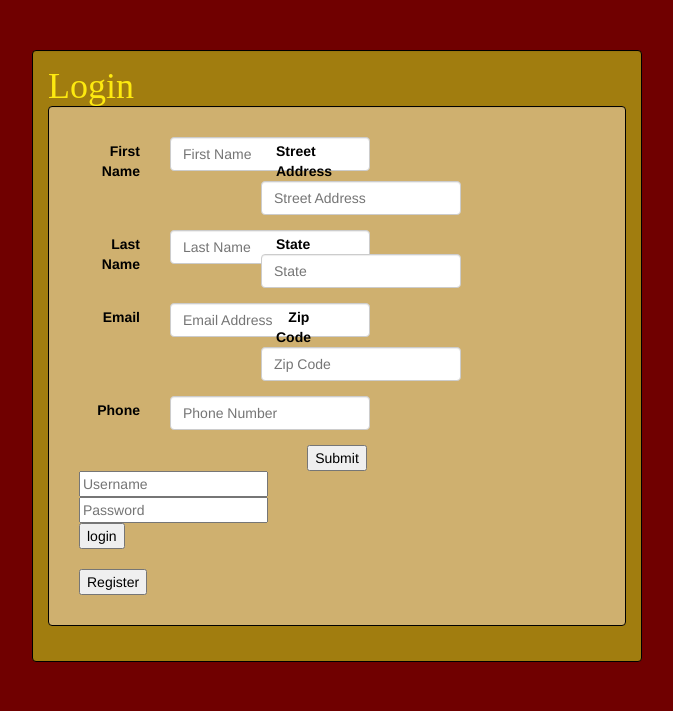
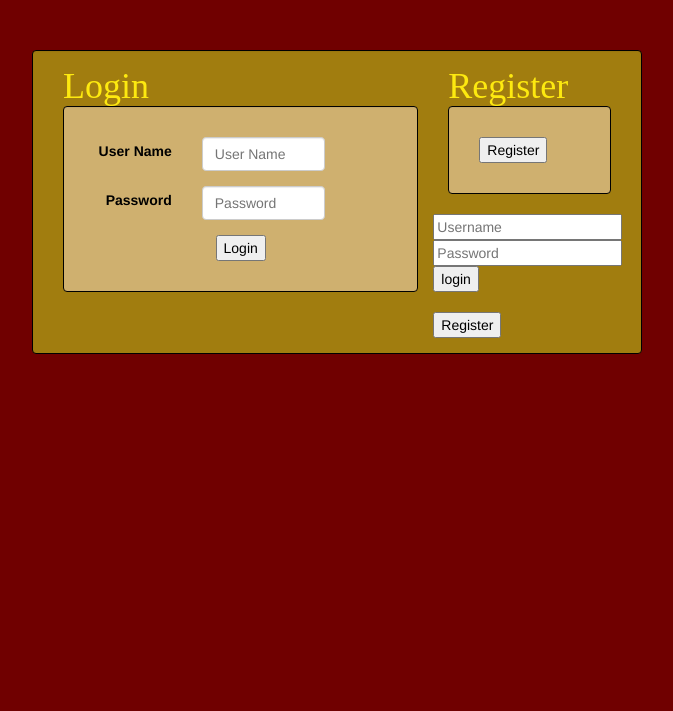
Before and after one commit to walker-clint/Group02SWE3613, a PHP site: page /login.php in a window 1280 px wide. Shown: the part 176-887 px from the top of the page, without its empty margins (303-976 px from the left). Run offline with PHP 8.4, Linux system fonts and the light colour scheme; data that the repository does not hold is empty; some libraries are stand-ins or nearby versions.

Commit message:
login button test

```diff
--- a/css/index_style.css
+++ b/css/index_style.css
@@ -2142,7 +2142,7 @@ http://www.smashingmagazine.com/2014/02/27/making-embedded-content-work-in-respo
 
 .form-control-1 {
     display: block;
-    width: 200px;
+    width: inherit;
     height: 34px;
     padding: 6px 12px;
     font-size: 14px;
--- a/login.php
+++ b/login.php
@@ -95,50 +95,46 @@ if ($_POST['user_name']) {
         <div id="center-column" class="col-sm-6">
             <div class="well bs-component">
                 <!--<legend>LEFT COLUMN</legend>-->
-                <h1>Login</h1>
 
 
+                <div class="col-sm-8">
+                    <h1>Login</h1>
+                    <div class="well-1 bs-component">
+                        <form class="form-horizontal" action="login.php" method="post">
+                            <div class="form-group">
+                                <label for="User Name" class="col-lg-4 control-label">User Name</label>
 
-                <div class="well-1 bs-component">
-                    <form class="form-horizontal" action="main_menu.php.php" method="post">
+                                <div class="col-lg-8">
+                                    <input type="text" class="form-control-1" name="user_name" placeholder="User Name">
+                                </div>
+
+                            </div>
+
                             <div class="form-group">
-                            <label for="firstName" class="col-lg-2 control-label">First Name</label>
-                            <div class="col-lg-2">
-                                <input type="text" class="form-control-1" name="firstName" placeholder="First Name">
-                            </div>
-                            <div class="col-lg-4">
-                                <label for="address" class="col-lg-5 control-label">Street Address</label>
-                                <input type="text" class="form-control-1" name="street" placeholder="Street Address">
+                                <label for="Password" class="col-lg-4 control-label">Password</label>
+
+                                <div class="col-lg-8">
+                                    <input align="center" type="Password" class="form-control-1" name="Password"
+                                           placeholder="Password">
                                 </div>
                             </div>
-                        <div class="form-group">
-                            <label for="lastName" class="col-lg-2 control-label">Last Name</label>
-                            <div class="col-lg-2">
-                                <input type="text" class="form-control-1" name="lastName" placeholder="Last Name">
-                            </div>
-                            <div class="col-lg-4">
-                                <label for="state" class="col-lg-5 control-label">State</label>
-                                <input type="text" class="form-control-1" name="state" placeholder="State" data-mask="AA">
+
+                            <div align="center"><input type="submit" value="Login"/></div>
+
+
+                        </form>
                     </div>
                 </div>
-                        <div class="form-group">
-                            <label for="emailAddress" class="col-lg-2 control-label">Email</label>
-                            <div class="col-lg-2">
-                                <input type="email" class="form-control-1" name="emailAddress" placeholder="Email Address">
-                            </div>
-                            <div class="col-lg-4">
-                                <label for="zipcode" class="col-lg-5 control-label">Zip Code</label>
-                                <input type="phone" class="form-control-1" name="zipcode" placeholder="Zip Code" data-mask="00000">
+
+                <div class="col-sm-4">
+                    <h1>Register</h1>
+                    <div class="well-1 bs-component">
+                        <FORM METHOD="LINK" ACTION="register.php">
+                            <input align="center" type="submit" name="registration" value="Register">
+                        </FORM>
                     </div>
                 </div>
-                        <div class="form-group">
-                            <label for="phoneNumber" class="col-lg-2 control-label">Phone</label>
-                            <div class="col-lg-10">
-                                <input type="phone" class="form-control-1" name="phoneNumber" placeholder="Phone Number" data-mask="(000) 000-0000">
-                            </div>
-                        </div>
-                        <div align="center"><input type="submit" value="Submit"/></div>
-                    </form>
+
 
                 <table>
                     <tr>
```
Lines whose indentation alone changed are shown as unchanged.
